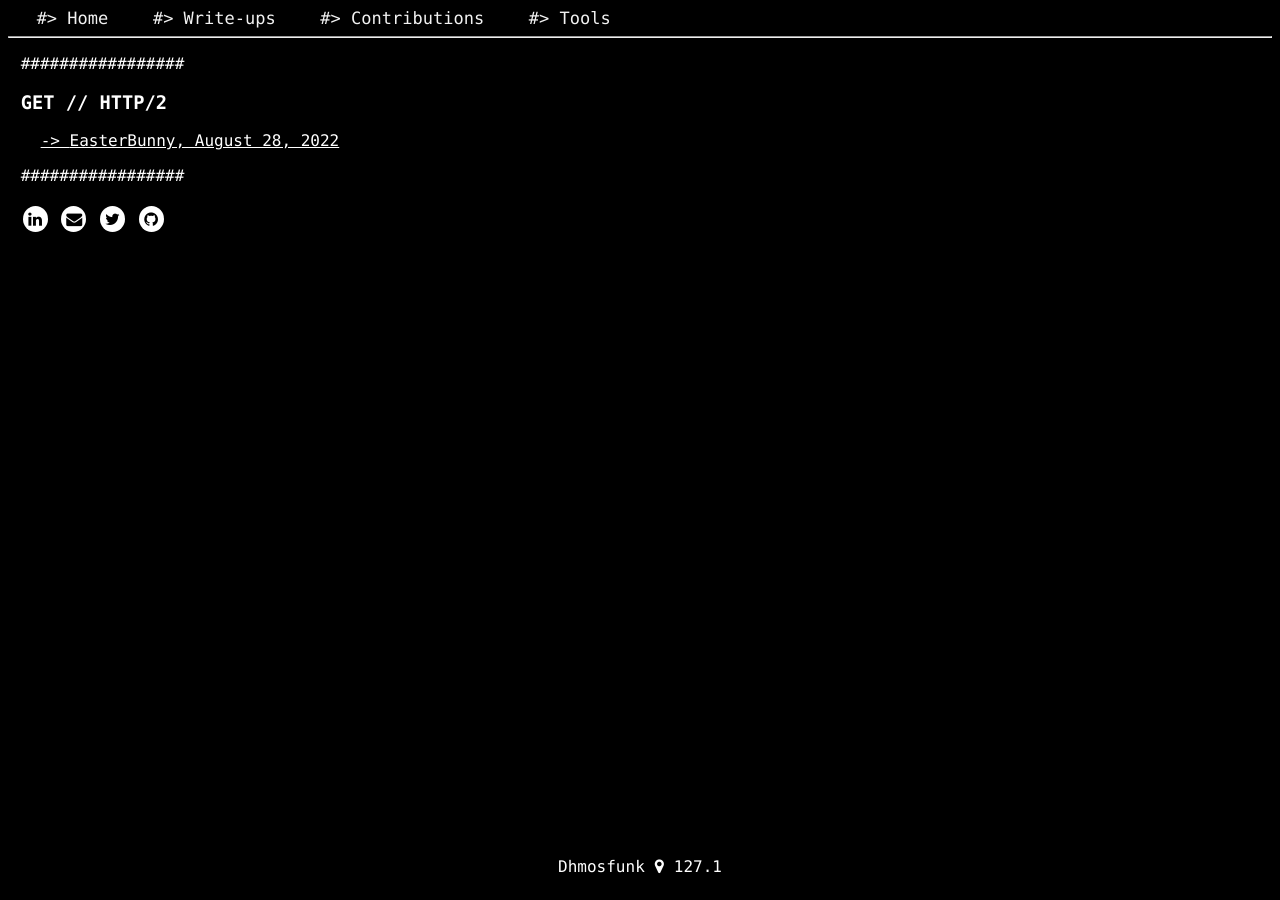
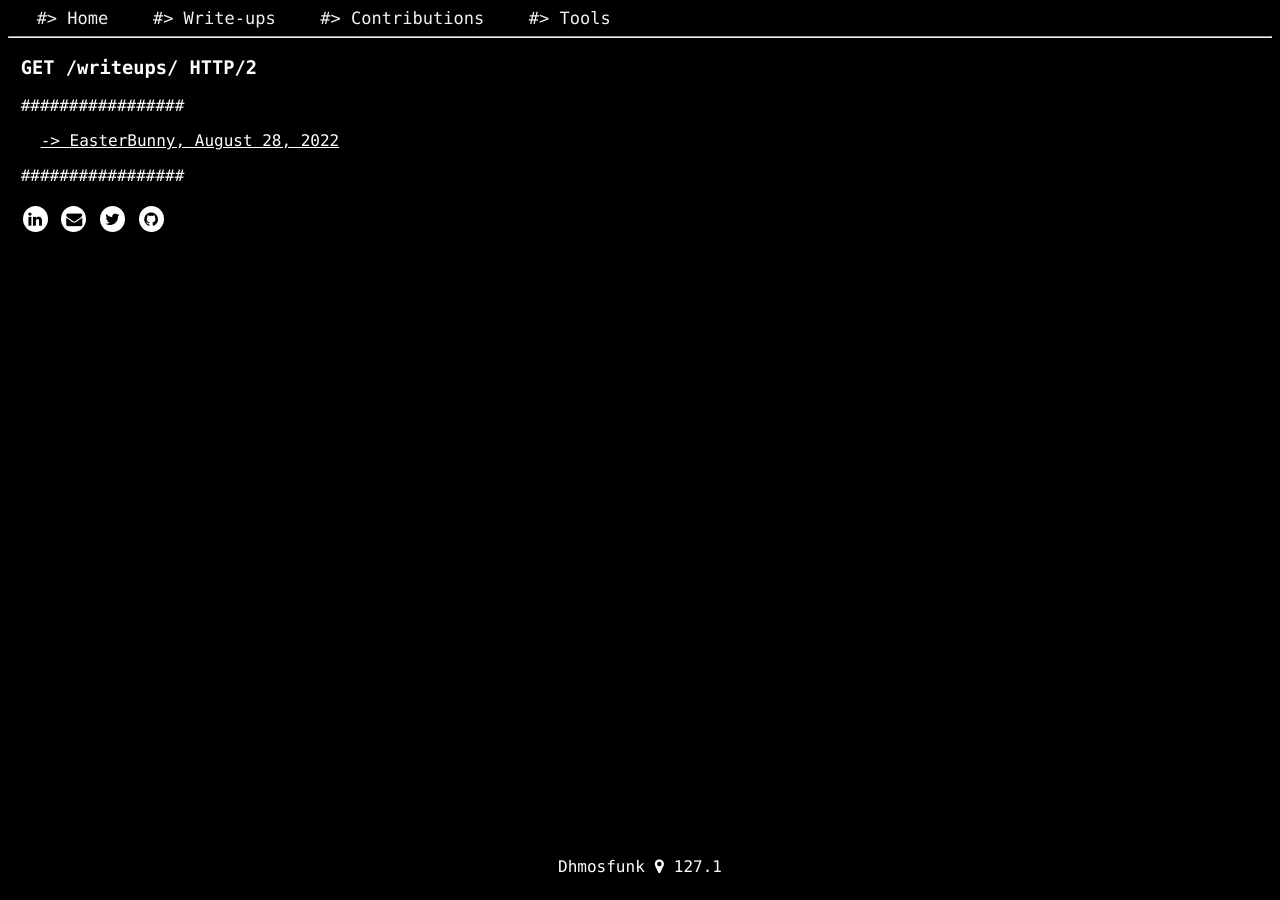
Before and after one commit to dhmosfunk/dhmosfunk.github.io, a Jekyll site: the page built from _pages/writeups.md, in a window 1280 px wide. Built offline with Jekyll 4.4.1, drawn with Linux system fonts in a browser that asks for light colours.

Commit message:
change ui

```diff
--- a/_layouts/default.html
+++ b/_layouts/default.html
@@ -19,10 +19,8 @@
 
 <div class="main">
 
+        {{ content }}
 
-        <p>#################</p>
-        {{ content }}
-        <p>#################</p>
         <a href="https://www.linkedin.com/in/{{site.linkedin_username}}" target="_blank" class="fa fa-linkedin"></a>
         <a href="mailto:{{site.email}}" target="_blank" class="fa fa-envelope"></a>
         <a href="https://twitter.com/{{site.twitter_username}}" target="_blank" class="fa fa-twitter"></a>
--- a/_layouts/writeups.html
+++ b/_layouts/writeups.html
@@ -2,9 +2,12 @@
 layout: default
 ---
 
-    <h3 class="typing">GET /{{sites.pages}}/ HTTP/2</H3>
-<p class="data">
-    {% for post in site.posts %}
-        <a href="{{post.url}}"> {{post.title}}, {{post.date | date: "%B %d, %Y"}}</a>
-    {% endfor %}
-</p>
+<h3 class="typing">GET /writeups/ HTTP/2</H3>
+
+<p>#################</p>
+    <p class="data">
+        {% for post in site.posts %}
+            <a href="{{post.url}}"> {{post.title}}, {{post.date | date: "%B %d, %Y"}}</a>
+        {% endfor %}
+    </p>
+<p>#################</p>
```
